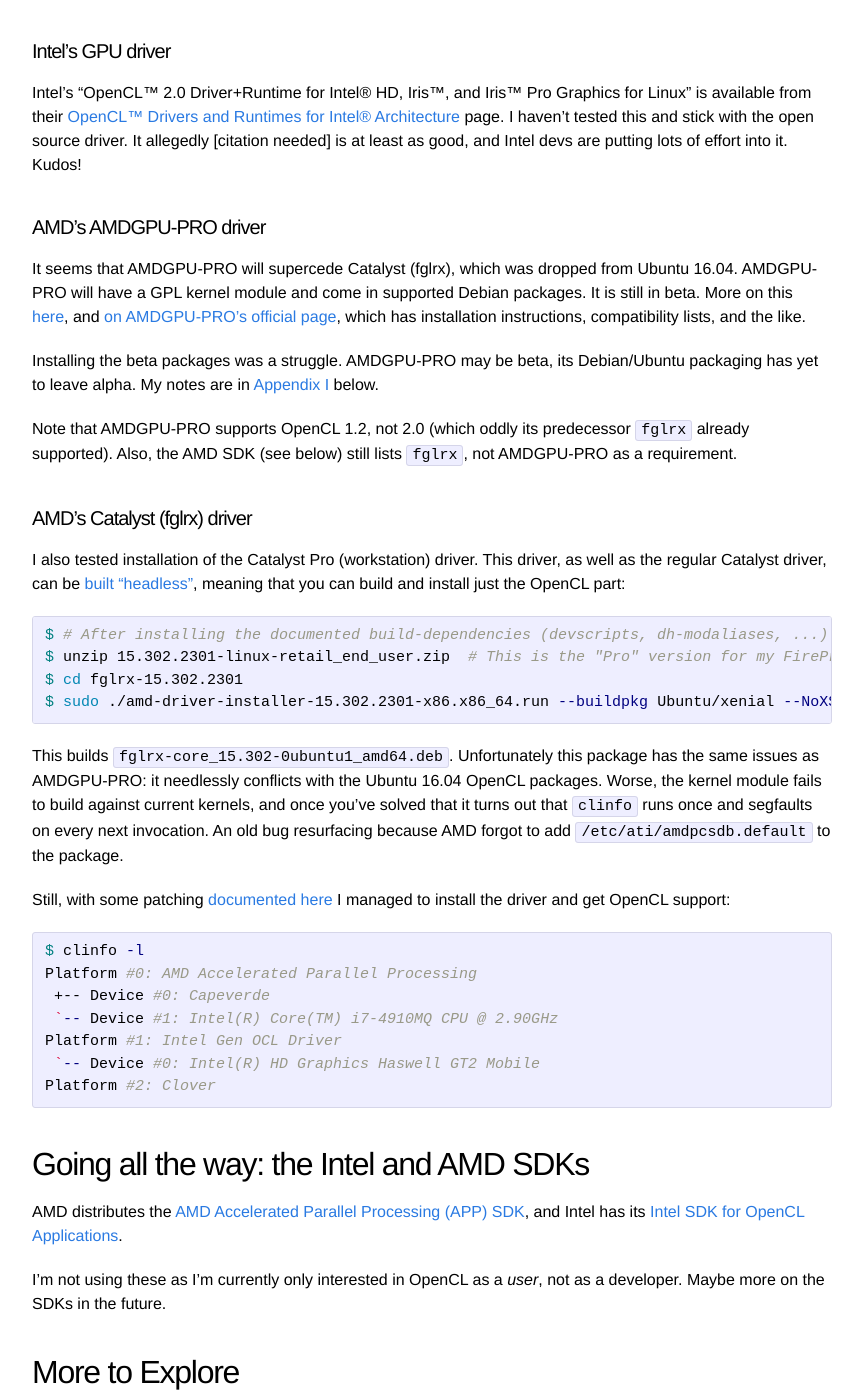
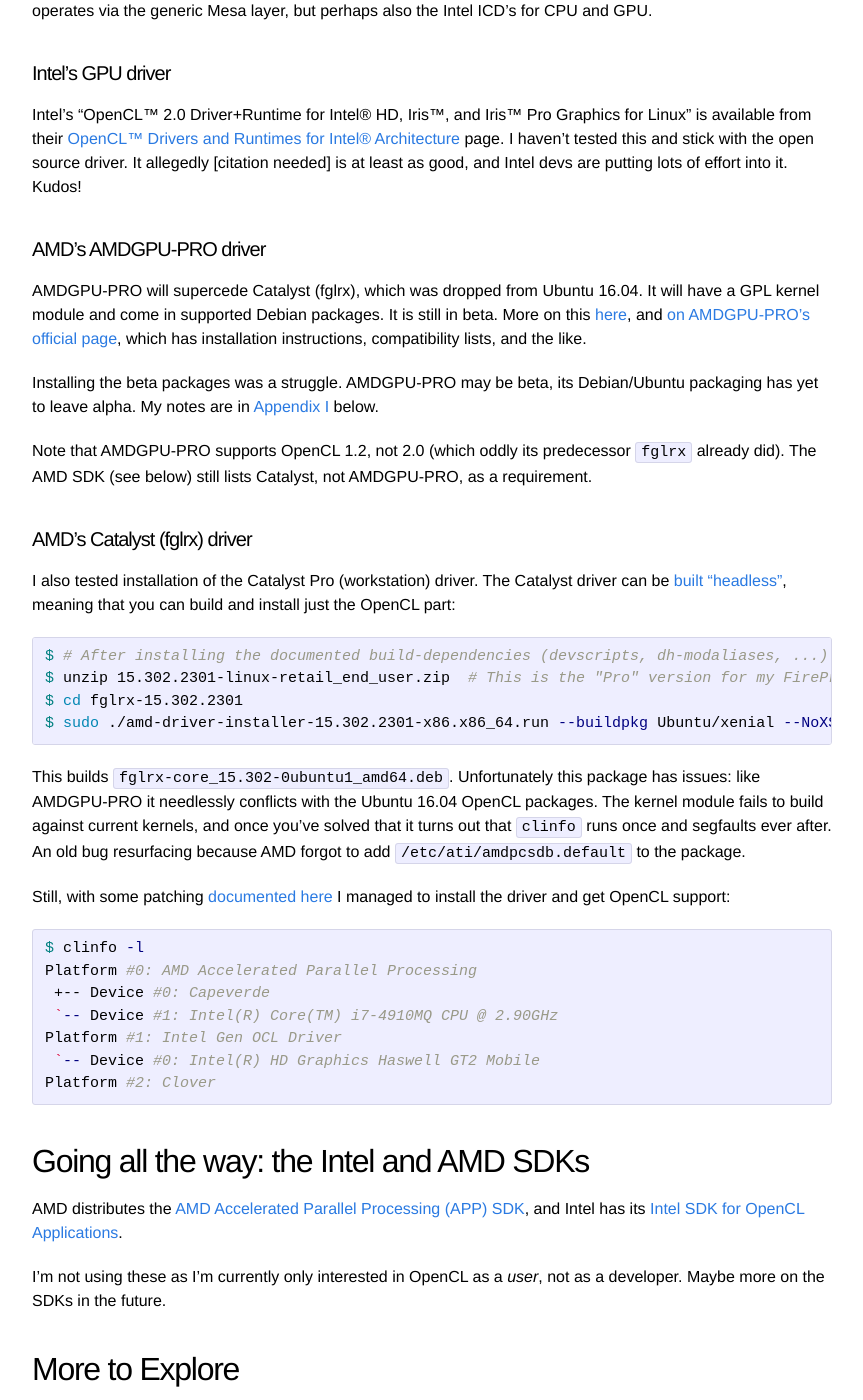
Before and after one commit to zwets/zwets.github.io, a Jekyll site: the page built from _posts/2016-08-18-opencl-on-a-dual-graphics-dell-m4800.md, in a window 1280 px wide and 1400 px high, scrolled down 6227 px. Shown: the whole window, without its empty margins (208-1071 px from the left). Built offline with Jekyll 4.4.1, drawn with Linux system fonts in a browser that asks for light colours; some of the changed text lies outside the part shown.

````diff
--- a/_posts/2016-08-18-opencl-on-a-dual-graphics-dell-m4800.md
+++ b/_posts/2016-08-18-opencl-on-a-dual-graphics-dell-m4800.md
@@ -312,9 +313,8 @@
 
 #### AMD's AMDGPU-PRO driver
 
-It seems that AMDGPU-PRO will supercede Catalyst (fglrx), which was dropped from Ubuntu 16.04.
-AMDGPU-PRO will have a GPL kernel module and come in supported Debian packages.  It is still
-in beta.  More on this
+AMDGPU-PRO will supercede Catalyst (fglrx), which was dropped from Ubuntu 16.04.  It will have
+a GPL kernel module and come in supported Debian packages.  It is still in beta.  More on this
 [here](http://www.pcworld.com/article/3075837/linux/amds-gaming-optimized-amdgpu-pro-driver-for-linux-is-in-beta.html),
 and
 [on AMDGPU-PRO's official page](http://support.amd.com/en-us/kb-articles/Pages/AMD-Radeon-GPU-PRO-Linux-Beta-Driver%e2%80%93Release-Notes.aspx),
@@ -325,12 +325,11 @@
 [Appendix I](#appendix-i-amdgpu-pro-install-notes) below.
 
 Note that AMDGPU-PRO supports OpenCL 1.2, not 2.0 (which oddly its predecessor `fglrx` already
-supported).  Also, the AMD SDK (see below) still lists `fglrx`, not AMDGPU-PRO as a requirement.
+did).  The AMD SDK (see below) still lists Catalyst, not AMDGPU-PRO, as a requirement.
 
 #### AMD's Catalyst (fglrx) driver
 
-I also tested installation of the Catalyst Pro (workstation) driver.  This driver, as well as
-the regular Catalyst driver, can be
+I also tested installation of the Catalyst Pro (workstation) driver.  The Catalyst driver can be
 [built "headless"](http://support.amd.com/en-us/kb-articles/Pages/XServerLessDriver.aspx),
 meaning that you can build and install just the OpenCL part:
 
@@ -341,11 +340,11 @@
 $ sudo ./amd-driver-installer-15.302.2301-x86.x86_64.run --buildpkg Ubuntu/xenial --NoXServer
 ```
 
-This builds `fglrx-core_15.302-0ubuntu1_amd64.deb`.  Unfortunately this package has the
-same issues as AMDGPU-PRO: it needlessly conflicts with the Ubuntu 16.04 OpenCL packages.
-Worse, the kernel module fails to build against current kernels, and once you've solved that
-it turns out that `clinfo` runs once and segfaults on every next invocation.  An old bug
-resurfacing because AMD forgot to add `/etc/ati/amdpcsdb.default` to the package.
+This builds `fglrx-core_15.302-0ubuntu1_amd64.deb`.  Unfortunately this package has issues:
+like AMDGPU-PRO it needlessly conflicts with the Ubuntu 16.04 OpenCL packages.  The kernel
+module fails to build against current kernels, and once you've solved that it turns out that
+`clinfo` runs once and segfaults ever after.  An old bug resurfacing because AMD forgot to
+add `/etc/ati/amdpcsdb.default` to the package.
 
 Still, with some patching [documented here](https://github.com/zwets/amd-opencl-patches)
 I managed to install the driver and get OpenCL support:
````
Also changed, not shown: other parts of _posts/2016-08-18-opencl-on-a-dual-graphics-dell-m4800.md (+7 -6 lines).
